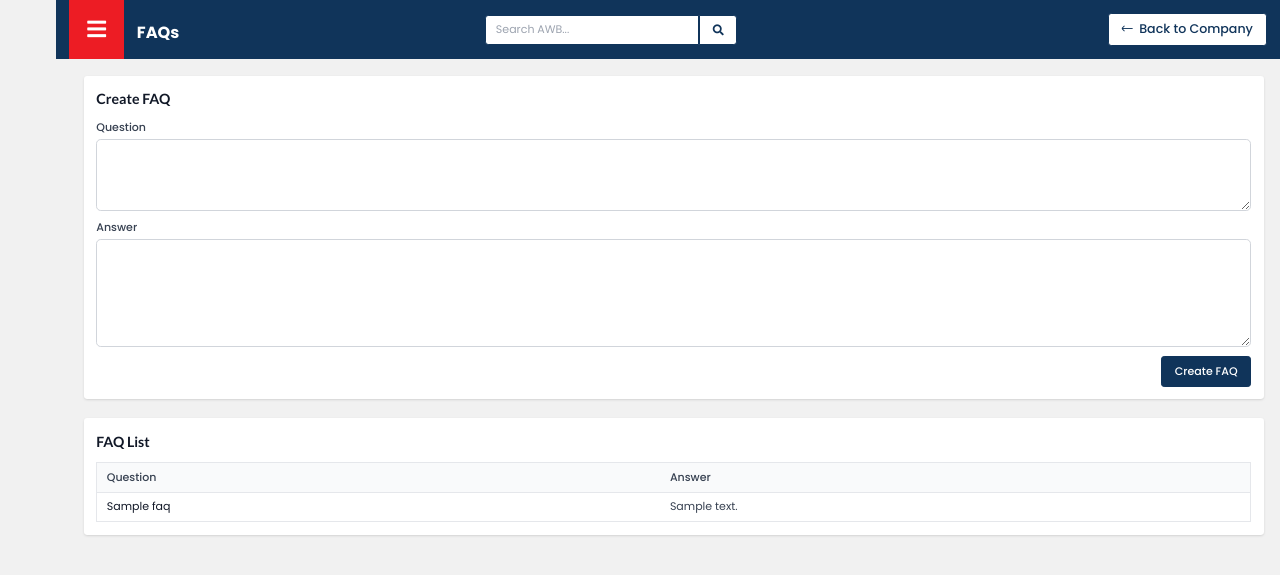
After one commit to pujanrajrai/linkex_cms, a Django app: page /company/faqs/ in a window 1280 px wide. The commit adds this page. Shown: the top 575 px of the page. Run offline with Django 4.2, Linux system fonts and the light colour scheme; tables that the repository leaves empty hold one stand-in row (values such as "Sample post"); parts of the project's set-up code (start-up, migrations or seed data) failed here and were passed over; some libraries are stand-ins or nearby versions.

Commit message:
Add FAQ management functionality: create FAQ form, views, and templates; update URLs and integrate FAQ listing in the FAQ page.

```diff
--- a/apps/home/forms.py
+++ b/apps/home/forms.py
@@ -1,5 +1,5 @@
 from django import forms
-from .models import Company, Service
+from .models import Company, Service, FAQ
 
 
 BASE_INPUT_CLASS = 'peer block w-full max-w-full appearance-none border border-gray-300 bg-white px-3 md:px-4 pt-3 pb-2 text-sm md:text-base text-gray-800 focus:border-gray-500 focus:outline-none focus:ring-1 focus:ring-gray-500 rounded-md placeholder-transparent'
@@ -56,3 +56,13 @@ class ServiceForm(forms.ModelForm):
             'description': forms.Textarea(attrs={'class': BASE_INPUT_CLASS, 'style': 'height: 100px; resize: vertical;'}),
             'image': forms.FileInput(attrs={'class': BASE_INPUT_CLASS, 'style': BASE_INPUT_STYLE}),
         }
+
+
+class FaqForm(forms.ModelForm):
+    class Meta:
+        model = FAQ
+        fields = ['question', 'answer']
+        widgets = {
+            'question': forms.Textarea(attrs={'class': BASE_INPUT_CLASS, 'style': 'height: 80px; resize: vertical;'}),
+            'answer': forms.Textarea(attrs={'class': BASE_INPUT_CLASS, 'style': 'height: 120px; resize: vertical;'}),
+        }
--- /dev/null
+++ b/apps/home/templates/faq.html
@@ -0,0 +1,65 @@
+{% extends "base.html" %}
+{% block title %} {{ title }} {% endblock title %}
+
+{% block pagetitle %}
+    {{ title }}
+{% endblock pagetitle %}
+
+{% block button %}
+    <a href="{% url 'home:company' %}">
+        <button class="bg-white text-primary border-2 border-primary hover:bg-secondary hover:text-white hover:border-secondary transition-colors duration-300 font-medium px-4 py-2 rounded flex items-center gap-2">
+            <i class="fi fi-rr-arrow-left text-sm mt-[3px]"></i>
+            <span>Back to Company</span>
+        </button>
+    </a>
+{% endblock button %}
+
+{% block content %}
+    <div class="bg-white p-4 rounded shadow">
+        <div class="flex items-center justify-between mb-3">
+            <h3 class="text-base md:text-lg font-semibold text-gray-900">Create FAQ</h3>
+        </div>
+        <form method="post" class="grid grid-cols-1 gap-3">
+            {% csrf_token %}
+            <div>
+                <label class="block text-sm font-medium text-gray-700 mb-1">Question</label>
+                {{ faq_form.question }}
+            </div>
+            <div>
+                <label class="block text-sm font-medium text-gray-700 mb-1">Answer</label>
+                {{ faq_form.answer }}
+            </div>
+            <div class="flex justify-end">
+                <button type="submit" class="bg-primary text-white border-2 border-primary hover:bg-primary-dark hover:border-primary-dark transition-colors duration-300 font-medium px-4 py-2 rounded text-sm">Create FAQ</button>
+            </div>
+        </form>
+    </div>
+
+    <div class="bg-white p-4 rounded shadow mt-6">
+        <div class="flex items-center justify-between mb-3">
+            <h3 class="text-base md:text-lg font-semibold text-gray-900">FAQ List</h3>
+        </div>
+        {% if faqs %}
+        <div class="overflow-x-auto">
+            <table class="min-w-full border border-gray-200 text-sm">
+                <thead class="bg-gray-50">
+                    <tr>
+                        <th class="px-3 py-2 text-left font-medium text-gray-700 border-b">Question</th>
+                        <th class="px-3 py-2 text-left font-medium text-gray-700 border-b">Answer</th>
+                    </tr>
+                </thead>
+                <tbody>
+                    {% for faq in faqs %}
+                    <tr class="hover:bg-gray-50">
+                        <td class="px-3 py-2 align-top border-b text-gray-900">{{ faq.question }}</td>
+                        <td class="px-3 py-2 align-top border-b text-gray-700">{{ faq.answer }}</td>
+                    </tr>
+                    {% endfor %}
+                </tbody>
+            </table>
+        </div>
+        {% else %}
+        <div class="text-gray-500 text-sm">No FAQs yet. Create one above.</div>
+        {% endif %}
+    </div>
+{% endblock content %}
--- a/apps/home/urls.py
+++ b/apps/home/urls.py
@@ -1,5 +1,5 @@
 from django.urls import path, include
-from .views import CompanyUpdateView, CompanyCreateView, get_company, services_page
+from .views import CompanyUpdateView, CompanyCreateView, get_company, services_page, faqs_page
 
 app_name = 'home'
 
@@ -8,4 +8,5 @@ urlpatterns = [
     path('update/<int:pk>', CompanyUpdateView.as_view(), name="company_update"),
     path('', get_company, name="company"),
     path('services/', services_page, name="services"),
+    path('faqs/', faqs_page, name="faqs"),
 ]
--- a/apps/home/views.py
+++ b/apps/home/views.py
@@ -1,7 +1,7 @@
 from django.shortcuts import render
-from .models import Company, Service
+from .models import Company, Service, FAQ
 from django.views.generic import CreateView, UpdateView
-from .forms import CompanyForm, ServiceForm
+from .forms import CompanyForm, ServiceForm, FaqForm
 from django.shortcuts import get_object_or_404, render, redirect
 from django.urls import reverse_lazy
 from django.contrib import messages
@@ -47,3 +47,19 @@ def services_page(request):
             messages.error(request, "Service creation failed!")
             return render(request, "service.html", context)
     return render(request, "service.html", context)
+
+
+def faqs_page(request):
+    faqs = FAQ.objects.all()
+    faq_form = FaqForm()
+    if request.method == 'POST':
+        faq_form = FaqForm(request.POST)
+        if faq_form.is_valid():
+            faq_form.save()
+            return redirect('home:faqs')
+    context = {
+        "title": "FAQs",
+        "faq_form": faq_form,
+        "faqs": faqs,
+    }
+    return render(request, "faq.html", context)
```
Also changed, not shown: apps/home/templates/company.html (+15 -1 lines).
